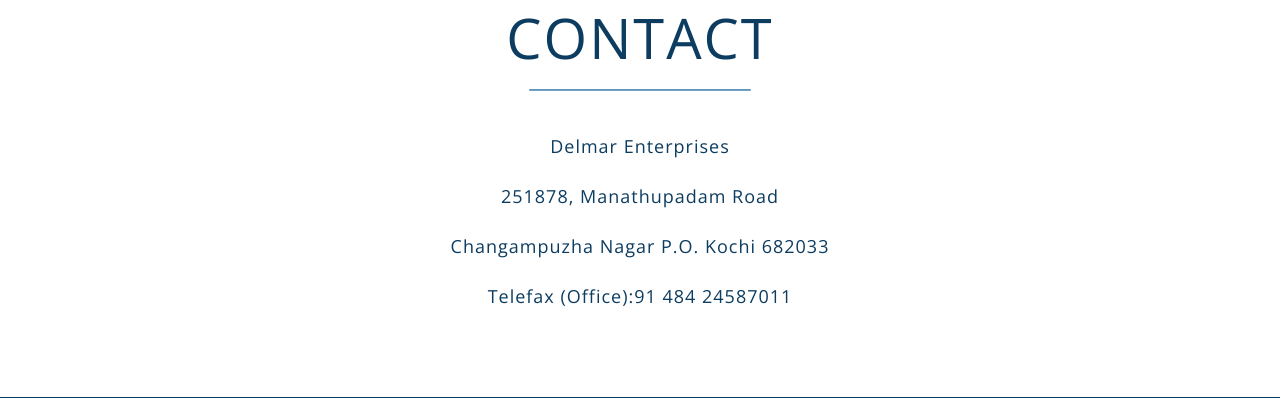
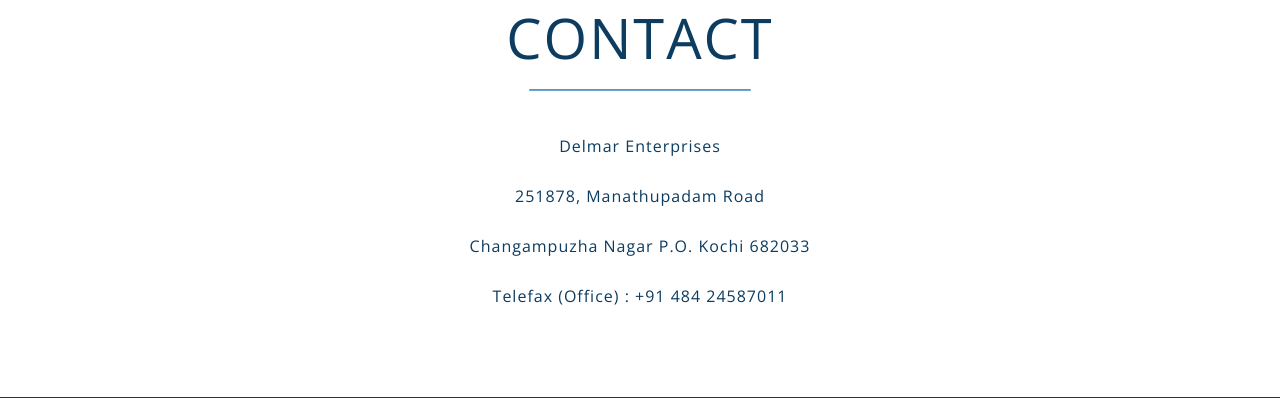
Before and after one commit to levimake/seafoodexports, a Django app: page / in a window 1280 px wide. Shown: the part 1301-1699 px from the top of the page. Run offline with Django 3.2, Linux system fonts and the light colour scheme; some libraries are stand-ins or nearby versions.

Commit message:
Add spacing and change font

```diff
--- a/common/templates/base.html
+++ b/common/templates/base.html
@@ -96,7 +96,7 @@
 
     </div>
 
-    <footer class="footer sticky-bottom" style="margin-bottom:0px;">
+    <footer class="footer sticky-bottom" style="margin-bottom:0px; font-family: 'Open Sans' sans-serif;">
           <div class="pull-left">&#169; 2018 All Rights Reserved By Delmar Enterprises</div>
           <div class="pull-right">
             <a href="#"><i style="font-size:25px; margin-right:15px;" class="fa">&#xf09a;</i></a>
--- a/common/templates/index.html
+++ b/common/templates/index.html
@@ -98,11 +98,11 @@ background-image: url("{% static "commons/images/paralsec2.jpg" %}");
 <center>
       <h2 class="display-4 home_titles" style="color:#0c3c60; font-family: 'Open Sans', sans-serif;">Contact</h1>
         <hr style="height:1.5px; width:20%;"/>
-      <p class="home_desc" style="color:#0c3c60; font-size:18px; font-family: 'Open Sans', sans-serif; letter-spacing:1px; line-height:50px;">
+      <p class="home_desc" style="color:#0c3c60; font-size:1em; font-family: 'Open Sans', sans-serif; letter-spacing:1px; line-height:50px;">
         Delmar Enterprises<br />
         251878, Manathupadam Road<br />
         Changampuzha Nagar P.O. Kochi 682033<br />
-        Telefax (Office):91 484 24587011<br />
+        Telefax (Office) : +91 484 24587011<br />
    </p>
 </center>
 </div>
```
